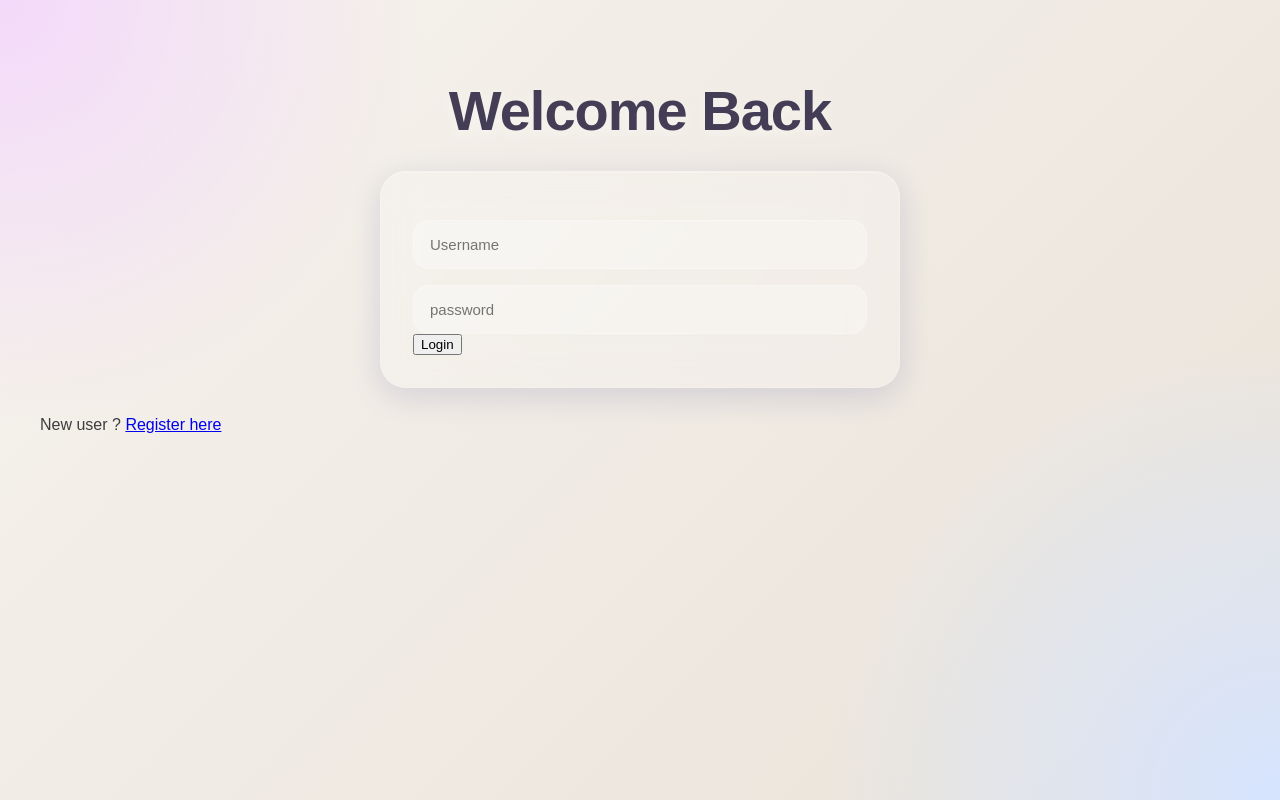
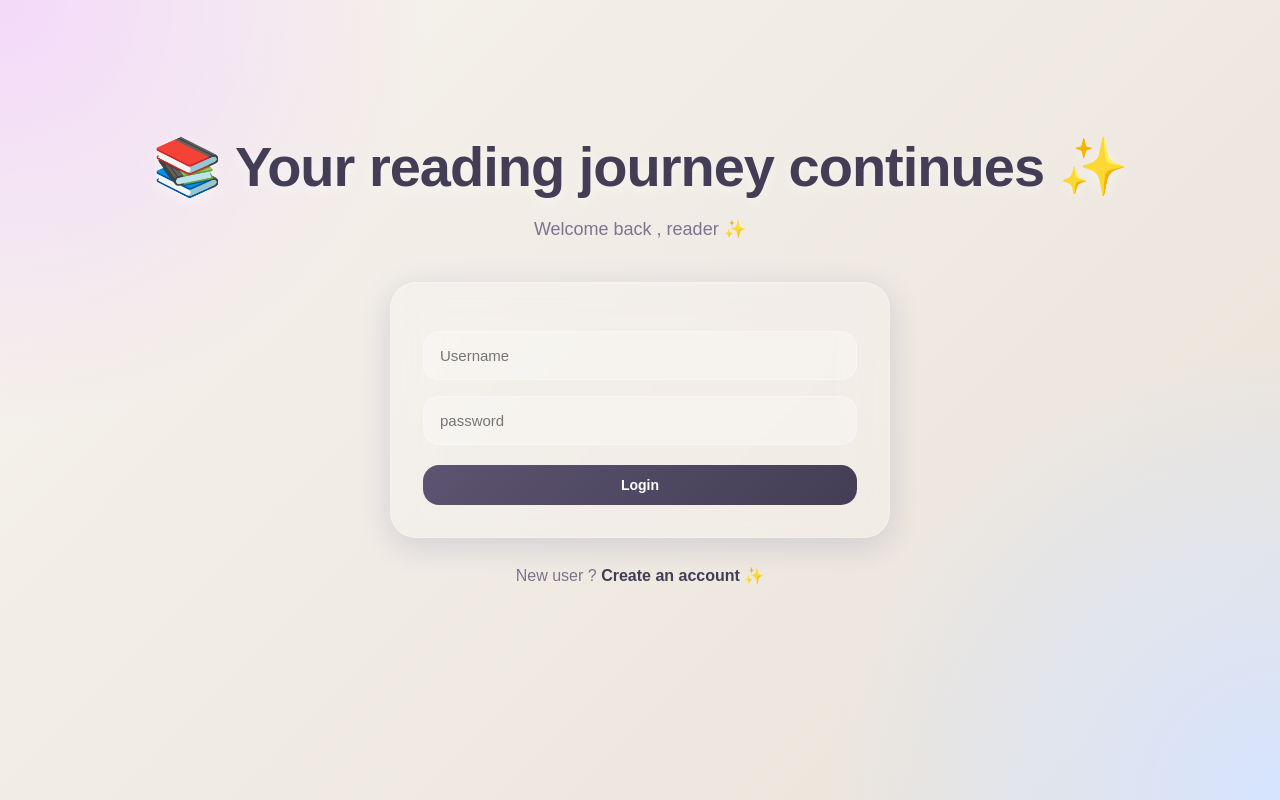
Before and after one commit to sharmakarishma1210-cmyk/book-mood-journal, a Flask app: page /login in a window 1280 px wide. Run offline with Flask 3, Linux system fonts and the light colour scheme.

Commit message:
improved login page styling

```diff
--- a/app.py
+++ b/app.py
@@ -1,4 +1,4 @@
-from datetime import datetime
+from datetime import datetime , timezone
 from flask import Flask, render_template, request, redirect, flash
 from flask_sqlalchemy import SQLAlchemy
 from sqlalchemy import func
@@ -91,7 +91,7 @@ class Book(db.Model):
 
     created_at = db.Column(
         db.DateTime,
-        default = datetime.utcnow
+        default = datetime.now(timezone.utc)
     )
 
     user_id = db.Column(
@@ -394,6 +394,11 @@ def analytics():
                 mood_data[mood] = (
                     mood_data.get(mood, 0) + 1
                 )
+    most_common_mood = (
+    max(mood_data, key=mood_data.get)
+    if mood_data
+    else "None"
+)
 
     # =========================
     # RATING DATA
@@ -470,16 +475,17 @@ def analytics():
     )
 
     # =========================
-    # FAVORITE PERCENTAGE
+    # BOOKS THIS MONTH
     # =========================
+    current_month = datetime.now(timezone.utc).month
+    current_year = datetime.now(timezone.utc).year
+    books_this_month = len([
+    book for book in books
+    if book.created_at.month == current_month
+    and book.created_at.year == current_year
+])
 
-    favorite_percentage = round(
 
-        (favorite_count / len(books)) * 100,
-
-        1
-
-    ) if books else 0
 
     return render_template(
         "analytics.html",
@@ -499,8 +505,10 @@ def analytics():
         highest_rated=highest_rated,
 
         top_author=top_author,
+        most_common_mood=most_common_mood,
+        books_this_month=books_this_month,
 
-        favorite_percentage=favorite_percentage
+        # favorite_percentage=favorite_percentage
     )
 
 
--- a/static/style.css
+++ b/static/style.css
@@ -145,6 +145,42 @@ form,
   box-shadow:
     var(--shadow),
     inset 0 1px 1px rgba(255, 255, 255, 0.22);
+}
+/* =========================
+   LOGIN PAGE
+========================= */
+.auth-form {
+  max-width: 500px;
+  margin: 28px auto;
+  padding: 32px;
+  display: flex;
+  flex-direction: column;
+  align-items: center;
+}
+
+.auth-form input {
+  width: 100%;
+}
+
+.auth-switch {
+  text-align: center;
+  margin-top: 20px;
+  color: var(--text-soft);
+}
+
+.auth-switch a {
+  color: var(--primary-dark);
+  font-weight: 600;
+  text-decoration: none;
+}
+
+.auth-switch a:hover {
+  text-decoration: underline;
+}
+
+.auth-form .btn {
+  width: 100%;
+  margin-top: 20px;
 }
 
 /* =========================
--- a/templates/analytics.html
+++ b/templates/analytics.html
@@ -40,8 +40,8 @@
         </div>
 
         <div class="insight-card">
-          <h3>{{ favorite_percentage }}%</h3>
-          <p>📚 Favorites Ratio</p>
+          <h3>{{ books_this_month }}</h3>
+          <p>📚 Books This Month</p>
         </div>
 
         <div class="insight-card">
--- a/templates/login.html
+++ b/templates/login.html
@@ -16,8 +16,9 @@
     {% endfor %} {% endif %} {% endwith %}
 
     <div class="container">
-      <h1 class="title">Welcome Back</h1>
-      <form method="POST" autocomplete="off">
+      <h5 class="title">📚 Your reading journey continues ✨</h5>
+      <p class="subtitle">Welcome back , reader ✨</p>
+      <form method="POST" autocomplete="off" class="auth-form">
         <input
           type="text"
           name="username"
@@ -32,11 +33,11 @@
           autocomplete="new-password"
           required
         />
-        <button type="submit">Login</button>
+        <button type="submit" class="btn brown-btn">Login</button>
       </form>
-      <p class="switch-aut">
+      <p class="auth-switch">
         New user ?
-        <a href="/register"> Register here </a>
+        <a href="/register"> Create an account ✨ </a>
       </p>
     </div>
   </body>
```
Also changed, not shown: instance/books.db.
